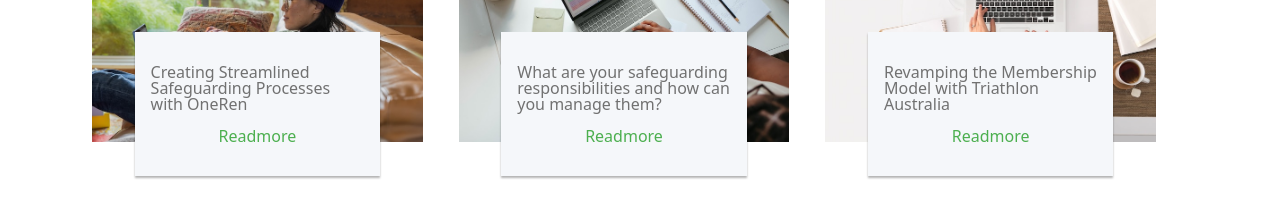
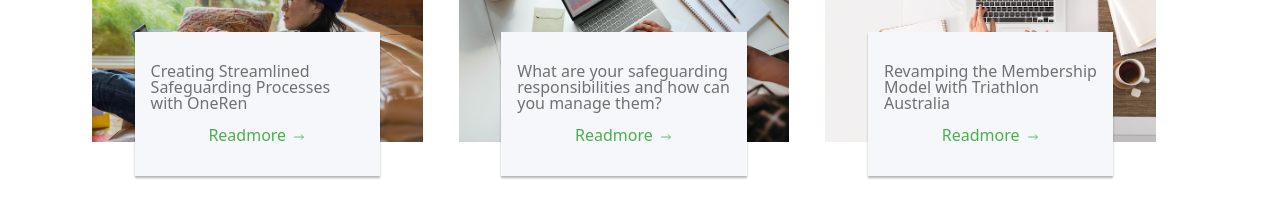
Before and after one commit to looppng/0MD_Nexcent, a plain HTML site: page index.html in a window 1280 px wide. Shown: the part 3120-3317 px from the top of the page. Drawn offline with nearby package versions, Linux system fonts and the light colour scheme.

Commit message:
finishing touches

```diff
--- a/index.html
+++ b/index.html
@@ -248,21 +248,27 @@
             <img src="./assets/finalcard1.jpg" class="piccard__img" alt="alt">
             <div class="piccard__body">
               <h4 class="card__title">Creating Streamlined Safeguarding Processes with OneRen</h4>
-              <a href="" class="card__anchor" style="color: var(--primary-color);">Readmore</a>
+              <a href="" class="card__anchor" style="color: var(--primary-color);">Readmore
+                <img src="./assets/rightgreen.svg" alt="company logo" width="16" height="16" class="logo d-inline-block align-text-middle">
+              </a>
             </div>
           </div>
           <div class="piccard">
             <img src="./assets/finalcard2.jpg" class="piccard__img" alt="alt">
             <div class="piccard__body">
               <h4 >What are your safeguarding responsibilities and how can you manage them?</h4>
-              <a href=""style="color: var(--primary-color);">Readmore</a>
+              <a href=""style="color: var(--primary-color);">Readmore
+                <img src="./assets/rightgreen.svg" alt="company logo" width="16" height="16" class="logo d-inline-block align-text-middle">
+              </a>
             </div>
           </div>
           <div class="piccard">
             <img src="./assets/finalcard3.jpg" class="piccard__img" alt="alt">
             <div class="piccard__body">
               <h4 class="card__title">Revamping the Membership Model with Triathlon Australia</h4>
-              <a href="" class="card__anchor" style="color: var(--primary-color);">Readmore</a>
+              <a href="" class="card__anchor" style="color: var(--primary-color);">Readmore
+                <img src="./assets/rightgreen.svg" alt="company logo" width="16" height="16" class="logo d-inline-block align-text-middle">
+              </a>
             </div>
           </div>
         </div>
--- a/styles.css
+++ b/styles.css
@@ -413,7 +413,7 @@ body {
     object-fit: cover;
 }
 
-h4 , a {;
+h4 , a {
     line-height: 1;
     font-size: 1rem;
     font-weight: var(--fw-normal);
```
Also changed, not shown: assets/airpods.jpg (deleted), assets/caro1.jpg (deleted), assets/caro2.jpg (deleted), assets/caro3.jpg (deleted), assets/caro4.jpg (deleted), assets/caro5.jpg (deleted), assets/caro6.jpg (deleted), assets/caro7.jpg (deleted), assets/caro8.jpg (deleted), assets/stox1.jpg (deleted), 3 other files.
